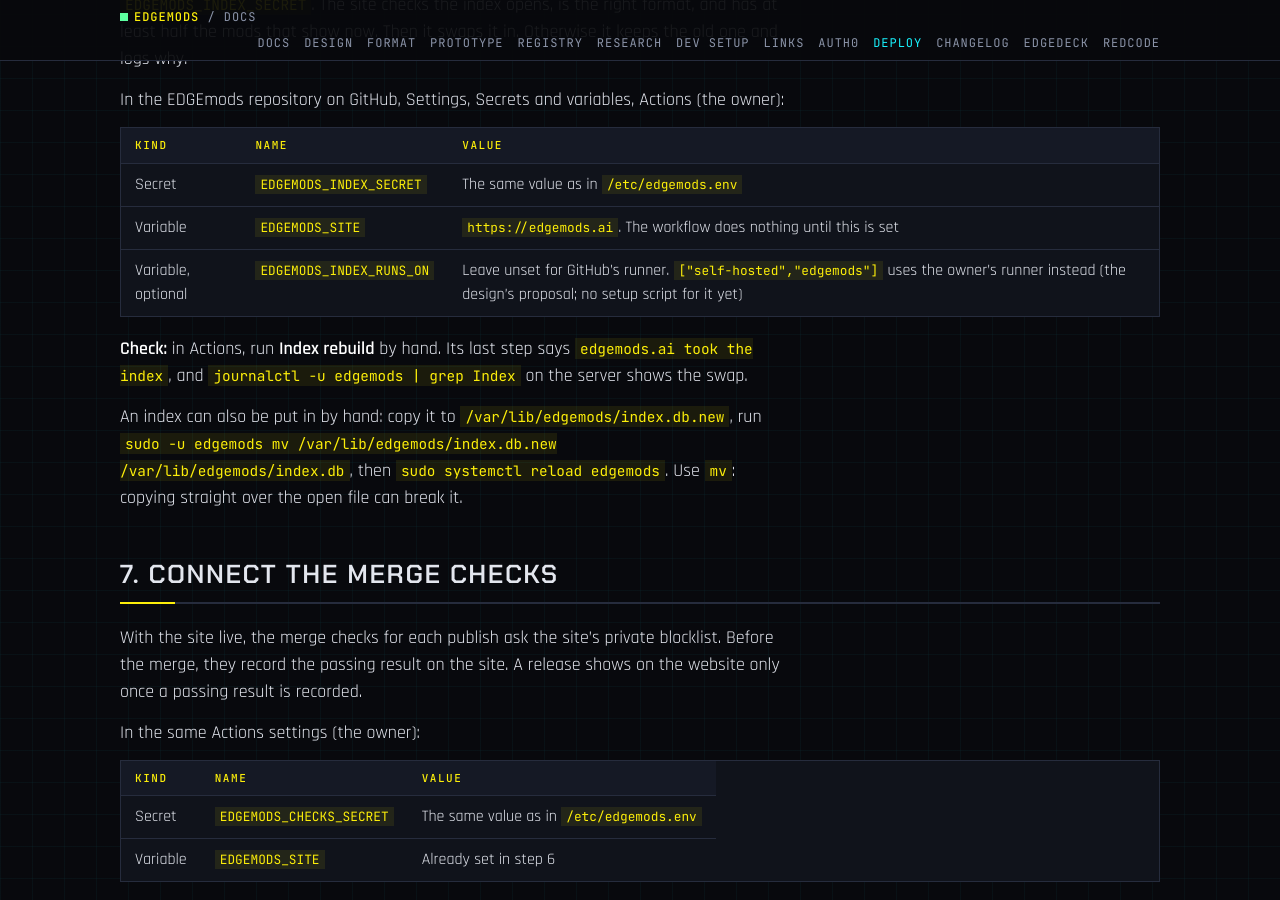
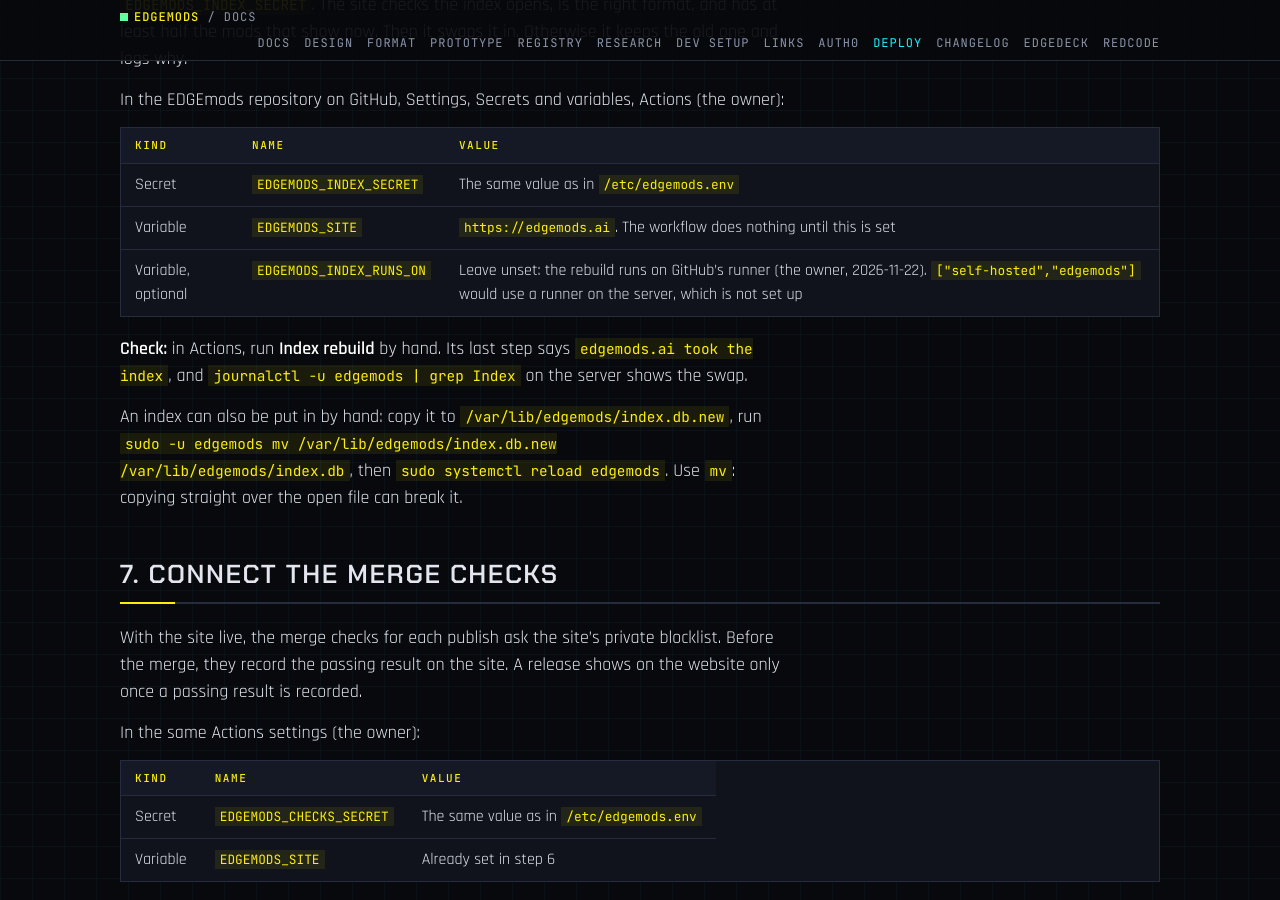
Before and after one commit to Edgemodders/EDGEmods, a Jekyll site: the page built from docs/deploy.md, in a window 1280 px wide and 900 px high, scrolled down 5106 px. Built offline with Jekyll 4.4.1, drawn with Linux system fonts in a browser that asks for light colours; our own code applies the rules of GitHub Pages for plain Markdown files; some of the changed text lies outside the part shown.

Commit message:
R3h: the owner's choices: the server session deploys, the index rebuild runs on GitHub's runner
A runner on the server stays the fallback, not built.

Co-Authored-By: Claude Opus 5.5 <noreply@anthropic.com>

```diff
--- a/docs/deploy.md
+++ b/docs/deploy.md
@@ -146,7 +146,7 @@ In the EDGEmods repository on GitHub, Settings, Secrets and variables, Actions (
 |---|---|---|
 | Secret | `EDGEMODS_INDEX_SECRET` | The same value as in `/etc/edgemods.env` |
 | Variable | `EDGEMODS_SITE` | `https://edgemods.ai`. The workflow does nothing until this is set |
-| Variable, optional | `EDGEMODS_INDEX_RUNS_ON` | Leave unset for GitHub's runner. `["self-hosted","edgemods"]` uses the owner's runner instead (the design's proposal; no setup script for it yet) |
+| Variable, optional | `EDGEMODS_INDEX_RUNS_ON` | Leave unset: the rebuild runs on GitHub's runner (the owner, 2026-11-22). `["self-hosted","edgemods"]` would use a runner on the server, which is not set up |
 
 **Check:** in Actions, run **Index rebuild** by hand. Its last step says `edgemods.ai took the index`, and `journalctl -u edgemods | grep Index` on the server shows the swap.
 
@@ -200,4 +200,4 @@ When `deploy/nginx/edgemods-downloads.conf` changes, the script installs it and
 | Release checks for updates (`release-check` in the design) | When a modder makes a new release of a mod that is already listed, nothing checks it yet, so the site keeps showing the release it has. Needed before modders depend on the live site |
 | The GitHub webhook (R3g) | New releases show at the next hourly index instead of at once |
 | Removing a mod through the EDGEmods App | Admins can hide or block a mod; taking its registry file out is a pull request by hand for now |
-| The owner's runner (`deploy/runner/`) | Only needed if the owner picks it for the index rebuild (step 6) |
+| A runner on the server (`deploy/runner/`) | The fallback if updates by the server session do not work out (the owner, 2026-11-22): it would deploy each commit. Not built |
```
Also changed, not shown: CLAUDE.md (+1 -1 lines), docs/design.md (+1 -1 lines).
